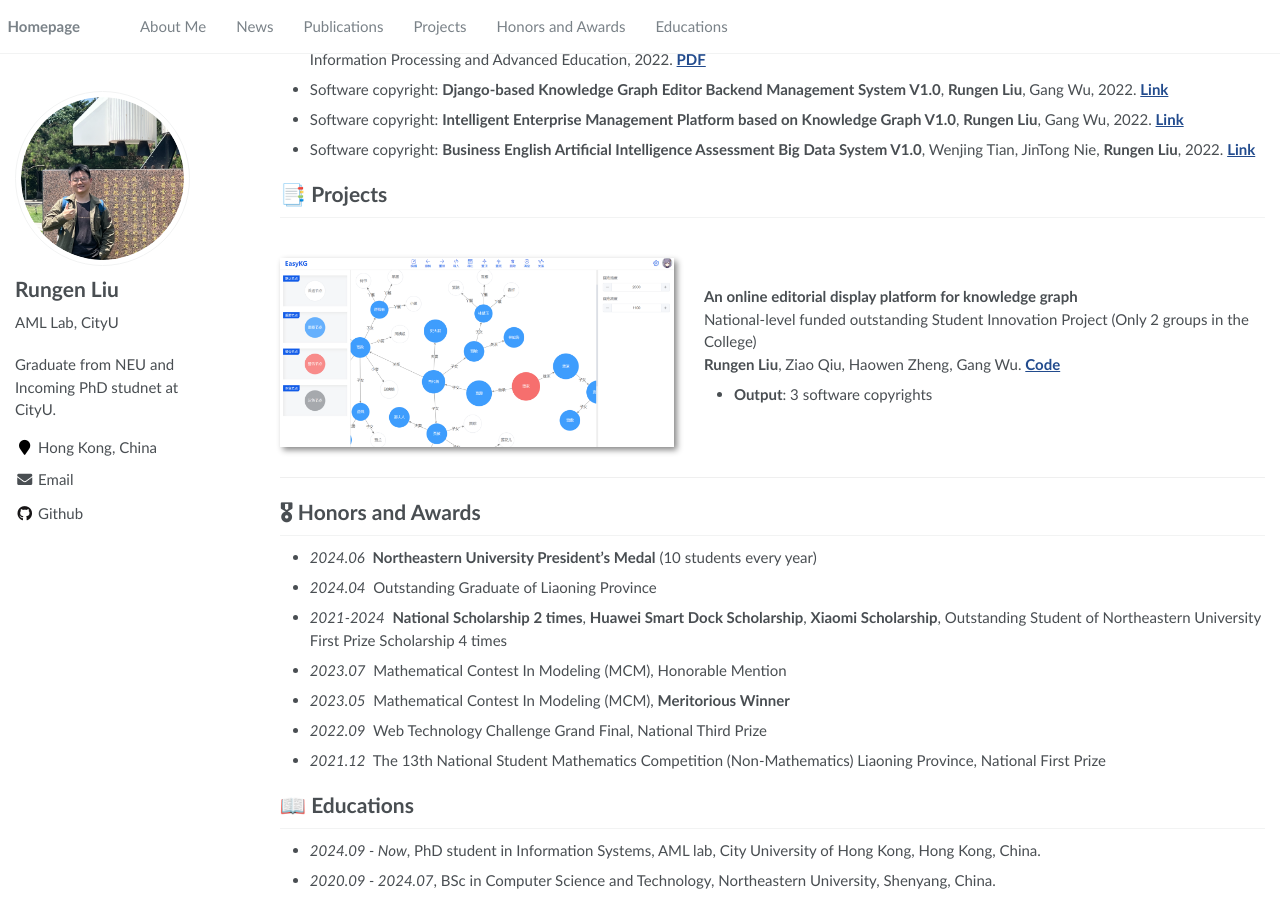
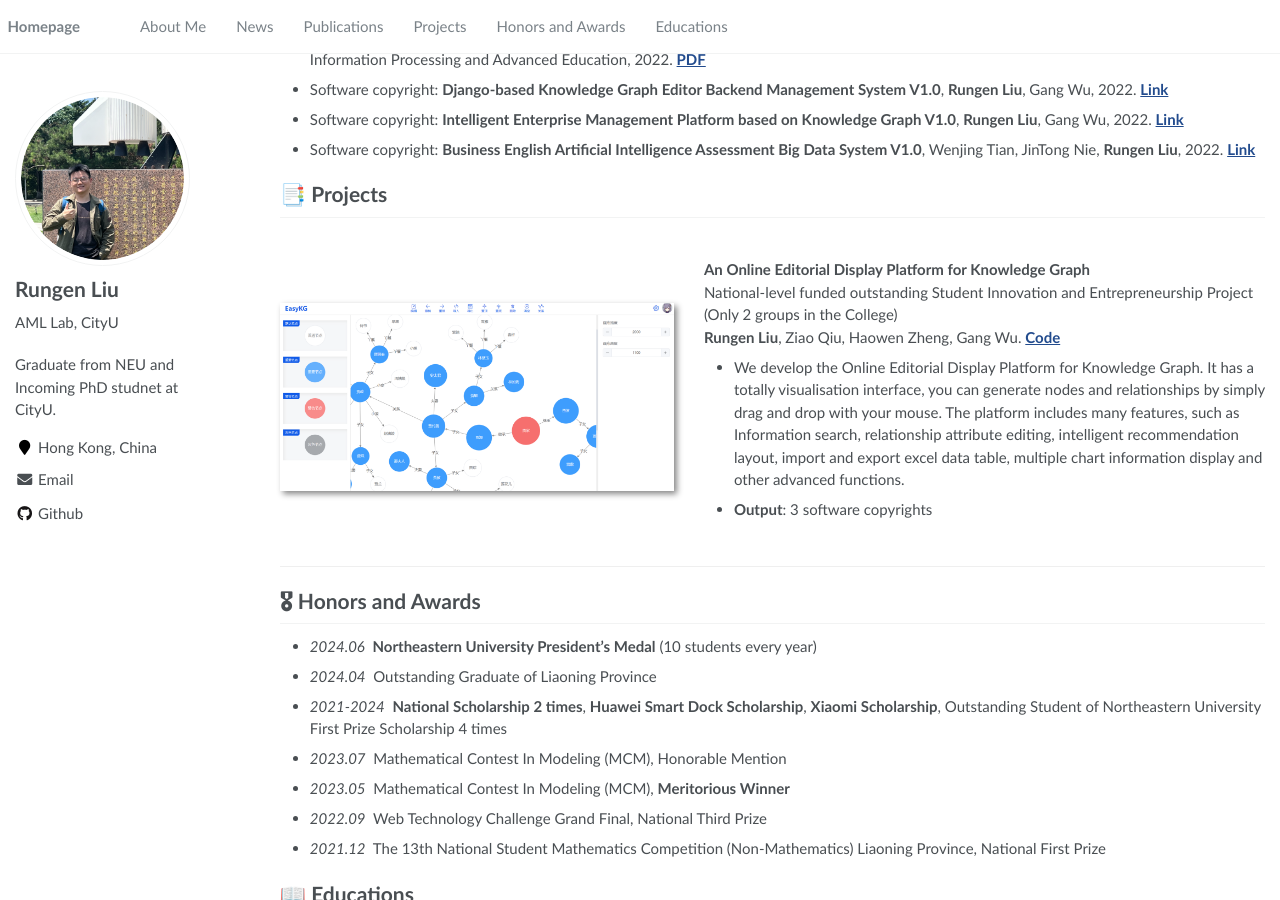
Before and after one commit to WaterWool/WaterWool.github.io, a Jekyll site: the page built from _pages/about.md, in a window 1280 px wide and 900 px high, scrolled down 443 px. Built offline with Jekyll 4.4.1, drawn with Linux system fonts in a browser that asks for light colours.

Commit message:
Update about.md

```diff
--- a/_pages/about.md
+++ b/_pages/about.md
@@ -44,9 +44,10 @@ My research interest includes neural machine translation and computer vision. I
 <div class='paper-box'><div class='paper-box-image'><div><img src='images/EasyKG.png' alt="sym" width="100%"></div></div>
 <div class='paper-box-text' markdown="1">
 
-**An online editorial display platform for knowledge graph**<br/>
-National-level funded outstanding Student Innovation Project (Only 2 groups in the College)<br/>
+**An Online Editorial Display Platform for Knowledge Graph**<br/>
+National-level funded outstanding Student Innovation and Entrepreneurship Project (Only 2 groups in the College)<br/>
 **Rungen Liu**, Ziao Qiu, Haowen Zheng, Gang Wu. [**Code**](https://github.com/WaterWool/An-online-editorial-display-platform-for-knowledge-graphs)
+- We develop the Online Editorial Display Platform for Knowledge Graph. It has a totally visualisation interface, you can generate nodes and relationships by simply drag and drop with your mouse. The platform includes many features, such as Information search, relationship attribute editing, intelligent recommendation layout, import and export excel data table, multiple chart information display and other advanced functions.
 - **Output**:&nbsp;3 software copyrights
 
 <strong><span class='show_paper_citations' data='DhtAFkwAAAAJ:ALROH1vI_8AC'></span></strong>
```
